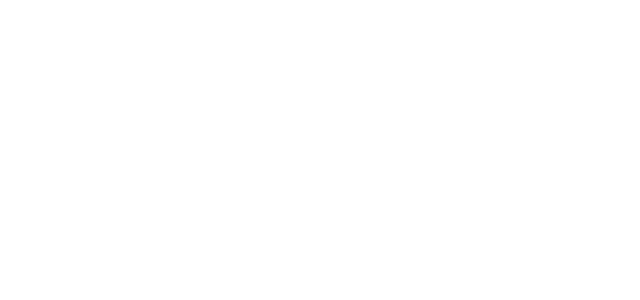
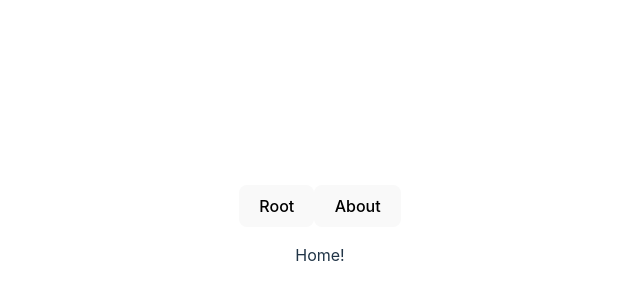
Before and after one commit to HA-SEUNG-JEONG/wanted_assignment_react_routing, a React (Vite) app: page / in a window 1280 px wide. Shown: the part 166-466 px from the top of the page, without its empty margins (320-960 px from the left). Built offline with nearby package versions, Linux system fonts and the light colour scheme.

Commit message:
Feat: history API를 이용한 Routing

```diff
--- a/src/App.tsx
+++ b/src/App.tsx
@@ -1,7 +1,24 @@
+import { useEffect, useState } from "react";
 import "./App.css";
+import About from "./component/About";
+import Root from "./component/Root";
 
 function App() {
-  return <div className="App"></div>;
+  const [page, setPage] = useState("");
+
+  return (
+    <main>
+      <button onClick={() => window.history.pushState("root", "root Title", "/")}>Root</button>
+      <button onClick={() => window.history.pushState("about", "about Title", "/about")}>
+        About
+      </button>
+      <section>
+        {!page && <p>Home!</p>}
+        {page === "root" && <Root />}
+        {page === "about" && <About />}
+      </section>
+    </main>
+  );
 }
 
 export default App;
--- /dev/null
+++ b/src/component/About.tsx
@@ -0,0 +1,7 @@
+import React from "react";
+
+const About = () => {
+  return <div>About</div>;
+};
+
+export default About;
--- /dev/null
+++ b/src/component/Root.tsx
@@ -0,0 +1,7 @@
+import React from "react";
+
+const Root = () => {
+  return <div>Root</div>;
+};
+
+export default Root;
--- a/src/main.tsx
+++ b/src/main.tsx
@@ -1,10 +1,12 @@
-import React from 'react'
-import ReactDOM from 'react-dom/client'
-import App from './App'
-import './index.css'
+import React from "react";
+import ReactDOM from "react-dom/client";
+import App from "./App";
+import "./index.css";
 
-ReactDOM.createRoot(document.getElementById('root') as HTMLElement).render(
+const container = document.getElementById("root") as HTMLElement;
+
+ReactDOM.createRoot(container).render(
   <React.StrictMode>
     <App />
   </React.StrictMode>
-)
+);
```
